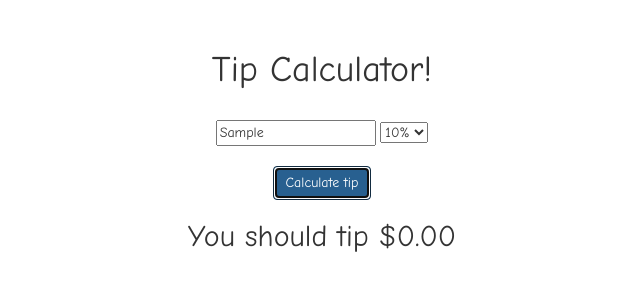
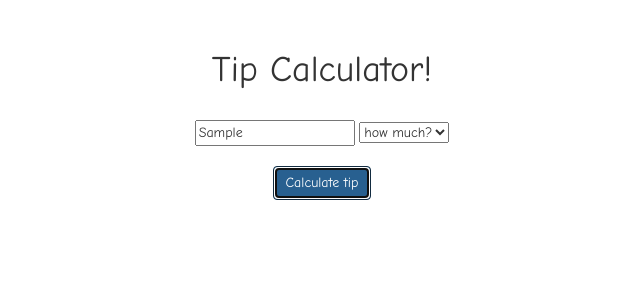
Before and after one commit to brandon932/javascript-tip-calculator, a plain HTML site: page index.html in a window 1280 px wide. Both pictures are taken after typing "Sample" into the empty fields and a click on the input "Calculate tip". Shown: the whole page, without its empty margins (318-958 px from the left). Drawn offline with nearby package versions, Linux system fonts and the light colour scheme.

Commit message:
added functionality to prevent a tip of 0.00 and fixed the form being prefilled out on refresh

```diff
--- a/index.html
+++ b/index.html
@@ -10,12 +10,13 @@
   </head>
   <body>
     <!-- <div class="tipCalc"> -->
-        <form class="tips" action="index.html" method="post">
+        <form autocomplete="off" class="tips" action="index.html" method="post">
           <h1>Tip Calculator!</h1>
           <br>
-          <input id="bill" type="text" name="name" value="" placeholder="amount of bill...">
-          <select class="tipValue" >
-            <option placeholder="how much"= value=".10">10%</option>
+          <input id="bill" type="text"  name="name" value="" placeholder="amount of bill...">
+          <select class="tipValue ">
+            <option value="" disabled selected style="display:;">how much?</option>
+            <option value=".10">10%</option>
             <option value=".15">15%</option>
             <option value=".20">20%</option>
           </select>
--- a/js/main.js
+++ b/js/main.js
@@ -5,9 +5,14 @@ $(document).on('ready', function() {
   e.preventDefault();
   var bill = $("#bill").val();
   var  billNum = bill.replace(/[^0-9\.]+/g,'');
-  console.log(billNum);
   var tipAmnt = $(".tipValue").val();
   var tip =  billNum * tipAmnt;
-  $(".tipAmt").html('<h2>You should tip $'+tip.toFixed(2) +'</h2>');
+  if (tip !== 0.00){
+    $(".tipAmt").html('<h2>You should tip $'+tip.toFixed(2) +'</h2>');
+  }else{
+    alert("please enter the bill and select a tip amount");
+    }
   });
 });
+
+// TODO: Add a total for bill + tip
```
